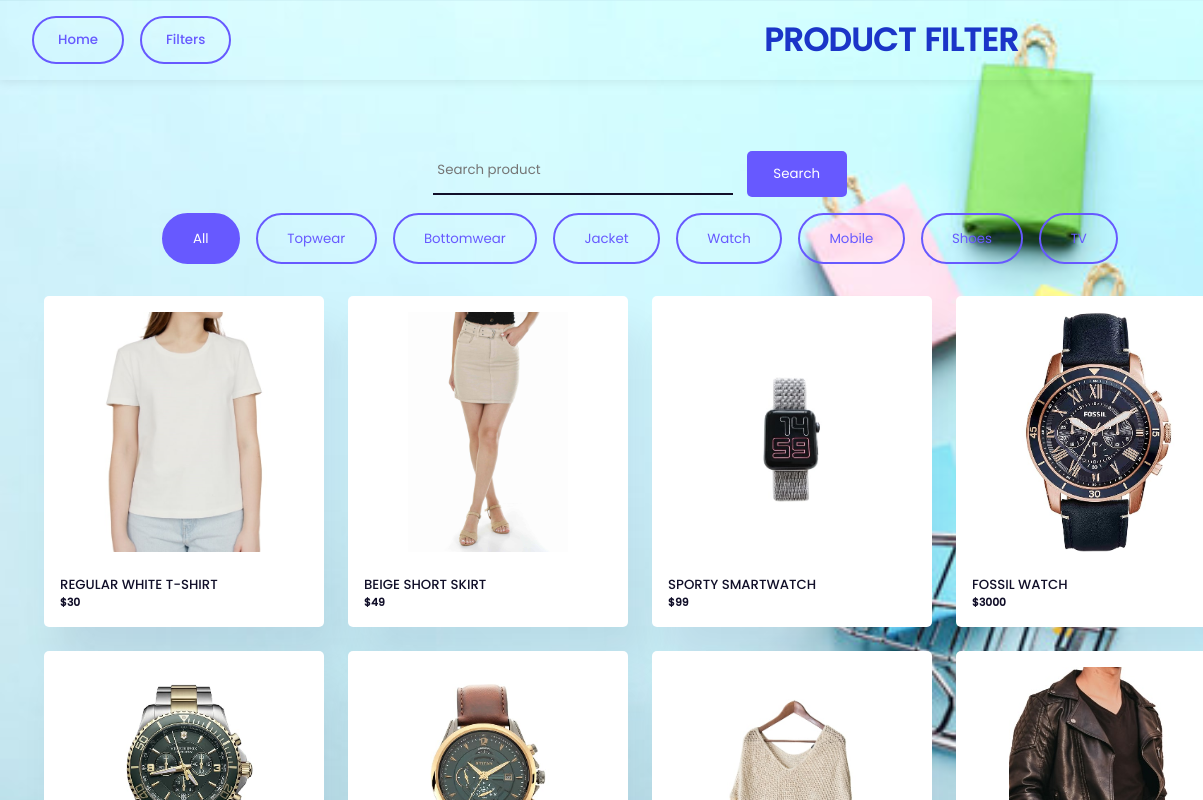
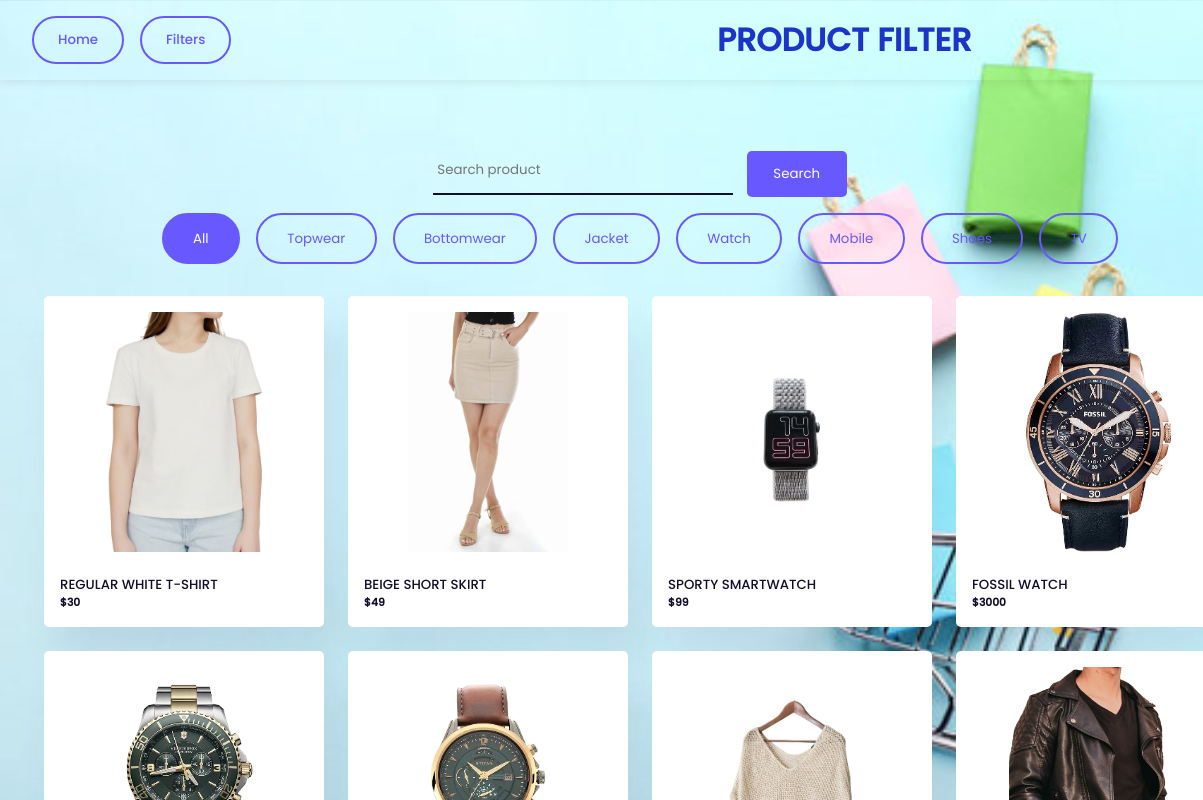
Before and after one commit to Vigneshwaran2406/product-filter, a plain HTML site: page index.html in a window 1280 px wide. Shown: the top 800 px of the page, 0-1203 px from the left. Drawn offline with Linux system fonts and the light colour scheme; sample sign-in values are in the browser's storage.

Commit message:
Update style.css

```diff
--- a/style.css
+++ b/style.css
@@ -39,7 +39,7 @@ body {
     color: #1b35c8;
     font-size: 2em;
     font-weight: 700;
-    margin-left: 110%;
+    margin-left: 100%;
     white-space: nowrap;
 }
 .top-button , #top{
```
